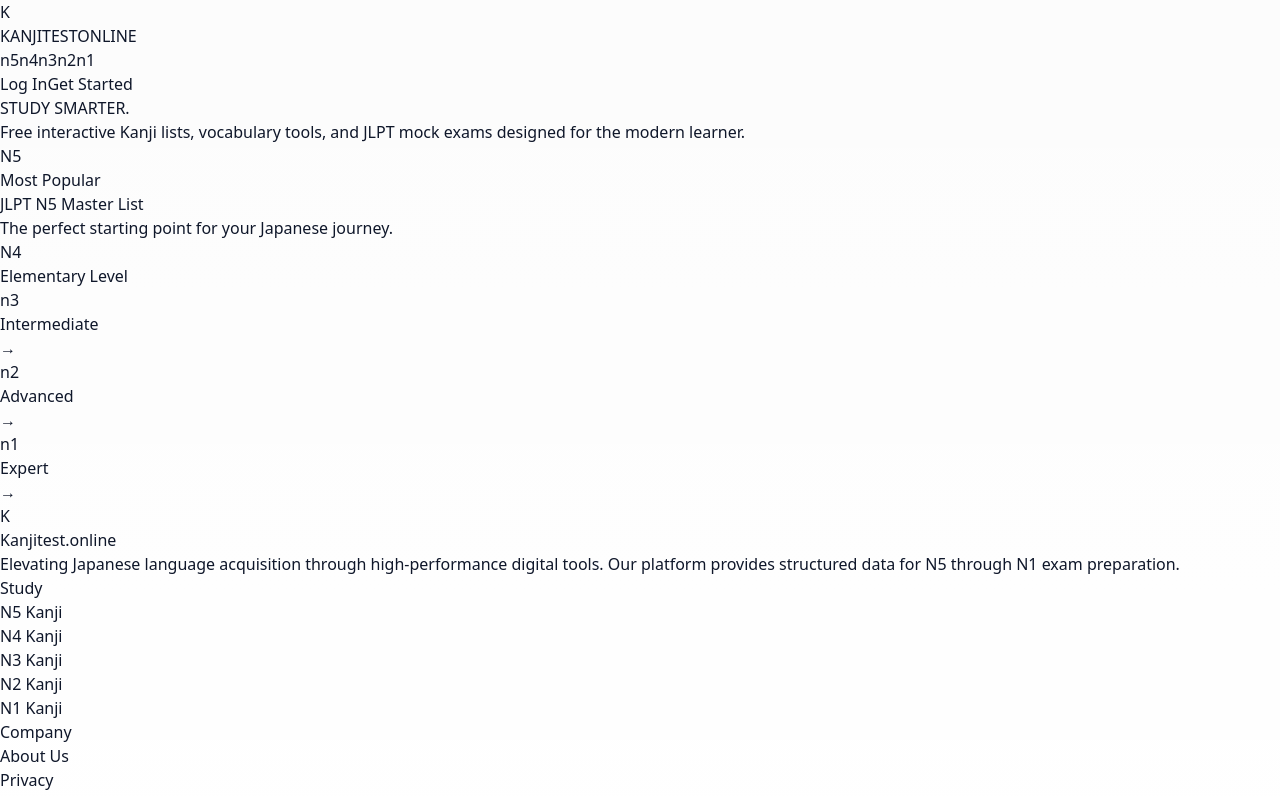
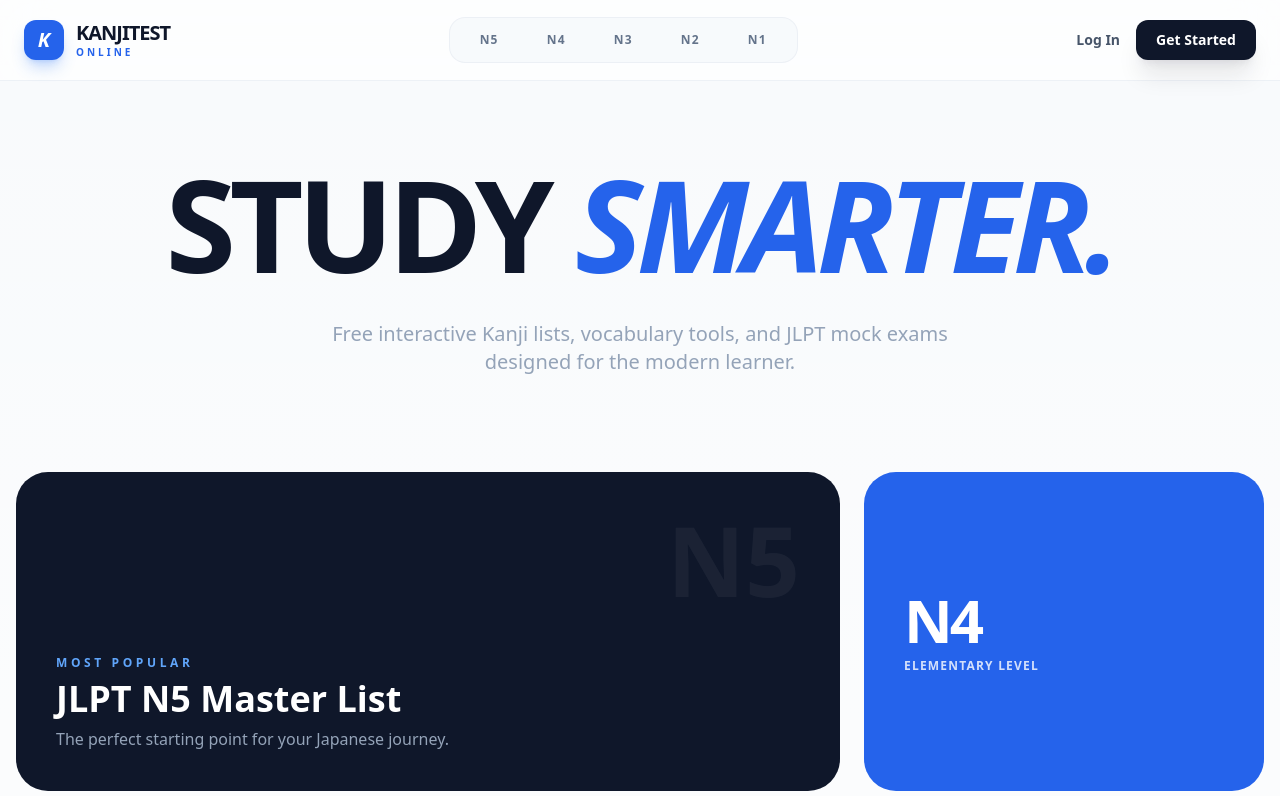
Before and after one commit to yosintv/kanji, a Next.js app in the folder kanjitest-online/web-platform/: page / in a window 1280 px wide. Shown: the top 796 px of the page. Built offline with nearby package versions, Linux system fonts and the light colour scheme.

Commit message:
Create tailwind.config.js

```diff
--- /dev/null
+++ b/kanjitest-online/web-platform/tailwind.config.js
@@ -0,0 +1,15 @@
+/** @type {import('tailwindcss').Config} */
+module.exports = {
+  content: [
+    "./src/app/**/*.{js,ts,jsx,tsx,mdx}",
+    "./src/components/**/*.{js,ts,jsx,tsx,mdx}",
+  ],
+  theme: {
+    extend: {
+      fontFamily: {
+        japanese: ['var(--font-noto-sans-jp)', 'sans-serif'],
+      },
+    },
+  },
+  plugins: [],
+}
```
